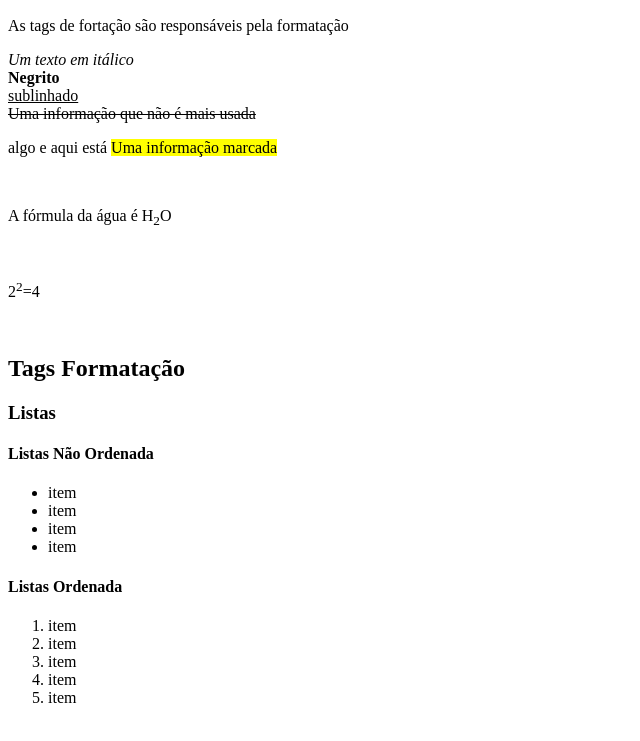
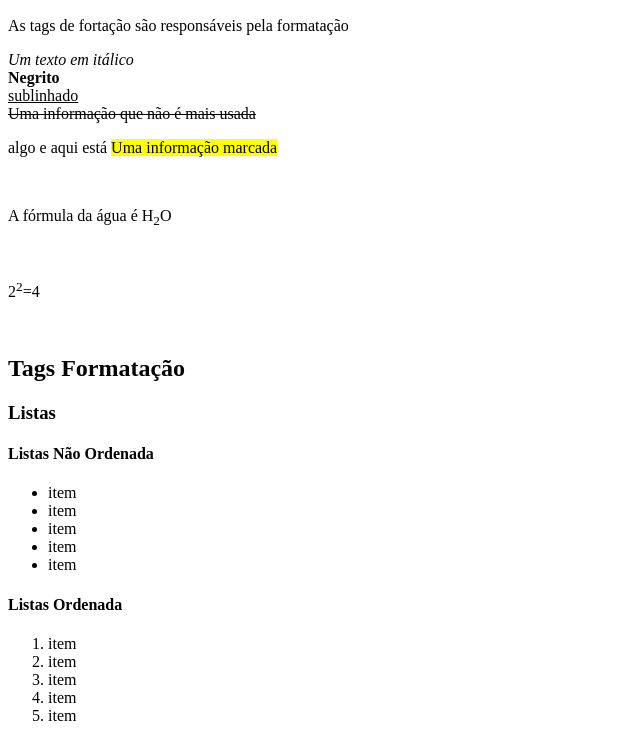
Before and after one commit to mauricioalvarodias/teste-letscode-2025, a plain HTML site: page 01 - Apresentação CODEHTML/index.html in a window 1280 px wide. Shown: the part 403-1144 px from the top of the page, without its empty margins (0-640 px from the left). Drawn offline with Linux system fonts and the light colour scheme.

Commit message:
Alteração na lista

```diff
--- a/01 - Apresentação CODEHTML/index.html
+++ b/01 - Apresentação CODEHTML/index.html
@@ -40,6 +40,8 @@
       <li>item</li>
       <li>item</li>
       <li>item</li>
+      <li>item</li>
+
     </ul>
     <h4>Listas Ordenada</h4>
     <ol>
```
